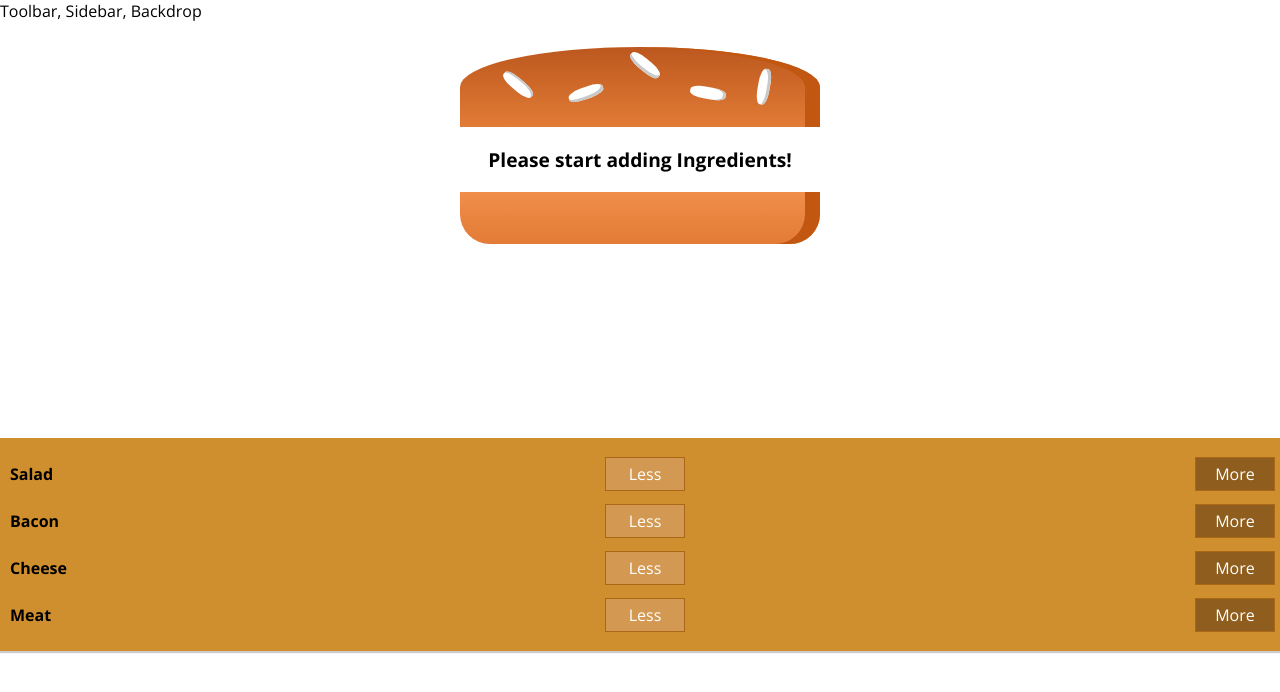
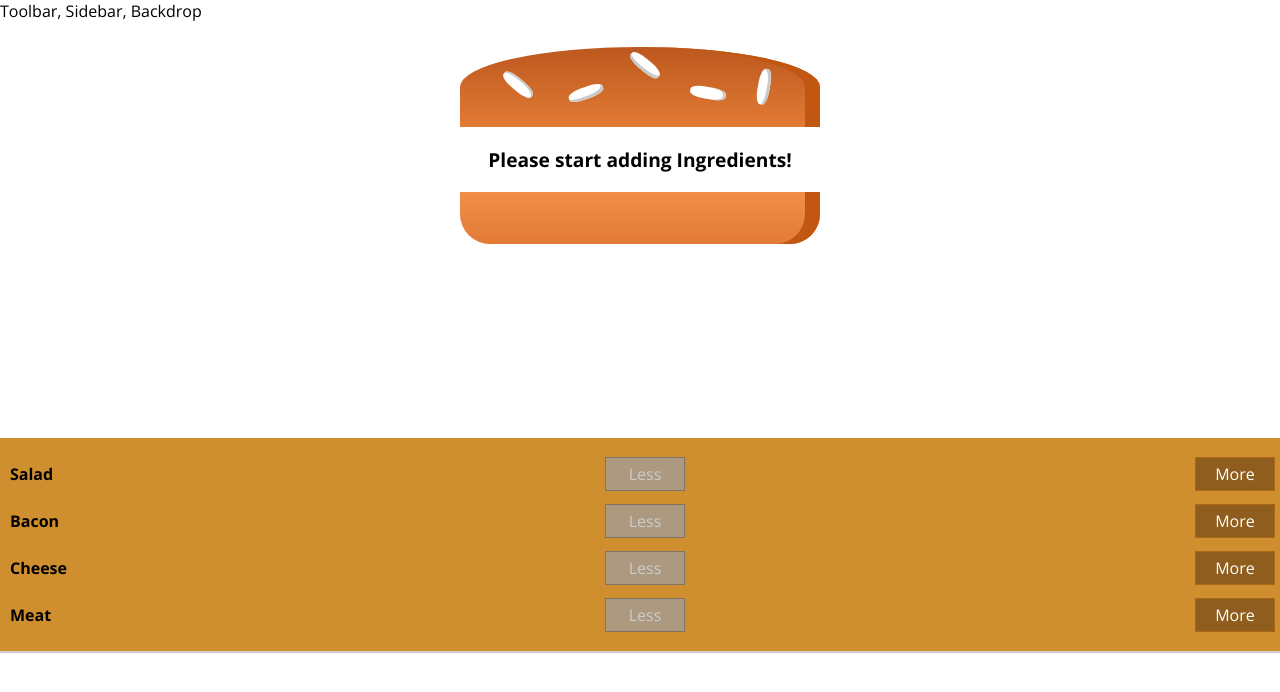
Before and after one commit to nsathya1990/burger-builder, a React app: page / in a window 1280 px wide. Shown: the top 692 px of the page. Built offline with nearby package versions, Linux system fonts and the light colour scheme.

Commit message:
removing ingredients safely

```diff
--- a/src/components/Burger/BuildControls/BuildControl/BuildControl.js
+++ b/src/components/Burger/BuildControls/BuildControl/BuildControl.js
@@ -5,8 +5,13 @@
 const buildControl = (props) => (
     <div className={classes.BuildControl}>
         <div className={classes.Label}>{props.label}</div>
-        <button className={classes.Less}>Less</button>
-        <button className={classes.More} onClick={props.added}>More</button>
+        <button
+            className={classes.Less}
+            onClick={props.removed}
+            disabled={props.disabled}>Less</button>
+        <button
+            className={classes.More}
+            onClick={props.added}>More</button>
     </div>
 );
 
--- a/src/components/Burger/BuildControls/BuildControls.js
+++ b/src/components/Burger/BuildControls/BuildControls.js
@@ -17,7 +17,9 @@
             <BuildControl
                 key={ctrl.label}
                 label={ctrl.label}
-                added={() => props.ingredientAdded(ctrl.type)} />
+                added={() => props.ingredientAdded(ctrl.type)}
+                removed={() => props.ingredientRemoved(ctrl.type)}
+                disabled={props.disabled[ctrl.type]} />
         ))}
     </div>
 );
--- a/src/containers/BurgerBuilder/BurgerBuilder.js
+++ b/src/containers/BurgerBuilder/BurgerBuilder.js
@@ -37,13 +37,38 @@
             ingredients: updatedIngredients
         });
     };
-    removeIngredientHandler = (type) => { };
+    removeIngredientHandler = (type) => {
+        const oldCount = this.state.ingredients[type];
+        if (oldCount <= 0) {
+            return;
+        }
+        const updatedCount = oldCount - 1;
+        const updatedIngredients = {
+            ...this.state.ingredients
+        };
+        updatedIngredients[type] = updatedCount;
+        const priceDeduction = INGREDIENT_PRICES[type];
+        const oldPrice = this.state.totalPrice;
+        const newPrice = oldPrice - priceDeduction;
+        this.setState({
+            totalPrice: newPrice,
+            ingredients: updatedIngredients
+        });
+    };
     render() {
+        const disabledInfo = {
+            ...this.state.ingredients
+        };
+        for (let key in disabledInfo) {
+            disabledInfo[key] = disabledInfo[key] <= 0;
+        }
         return (
             <Aux>
                 <Burger ingredients={this.state.ingredients} />
                 <BuildControls
-                    ingredientAdded={this.addIngredientHandler} />
+                    ingredientAdded={this.addIngredientHandler}
+                    ingredientRemoved={this.removeIngredientHandler}
+                    disabled={disabledInfo} />
             </Aux>
         );
     }
```
